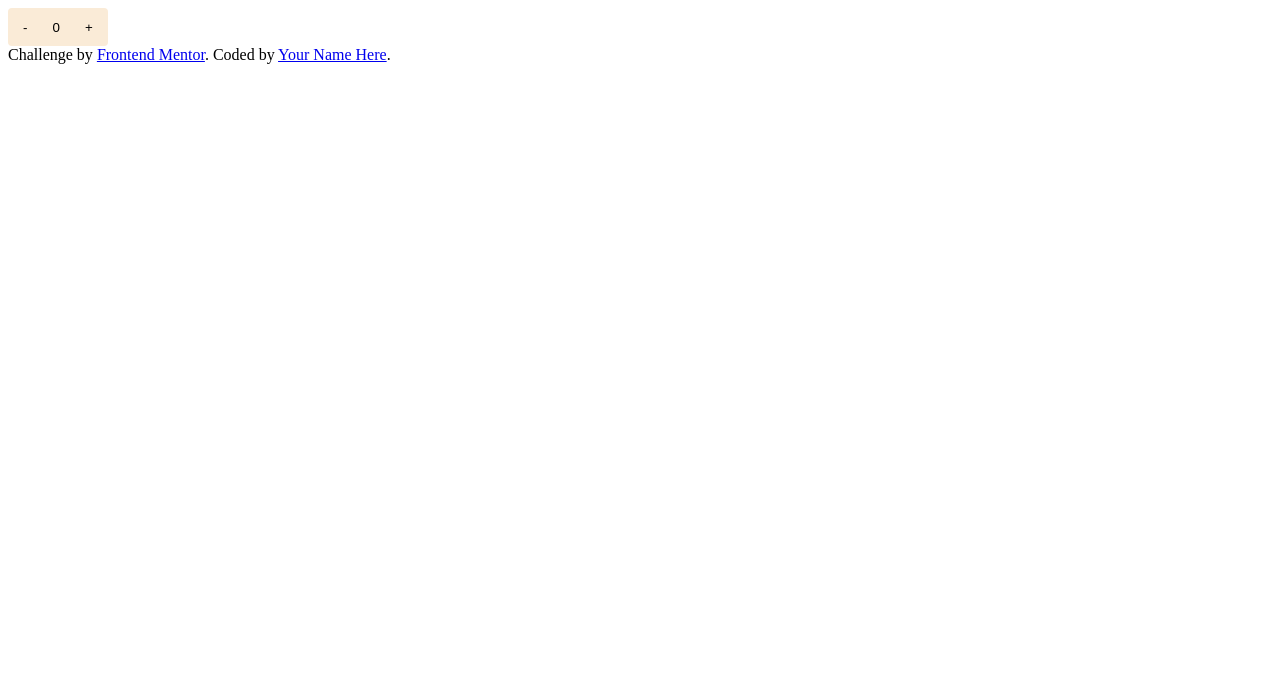
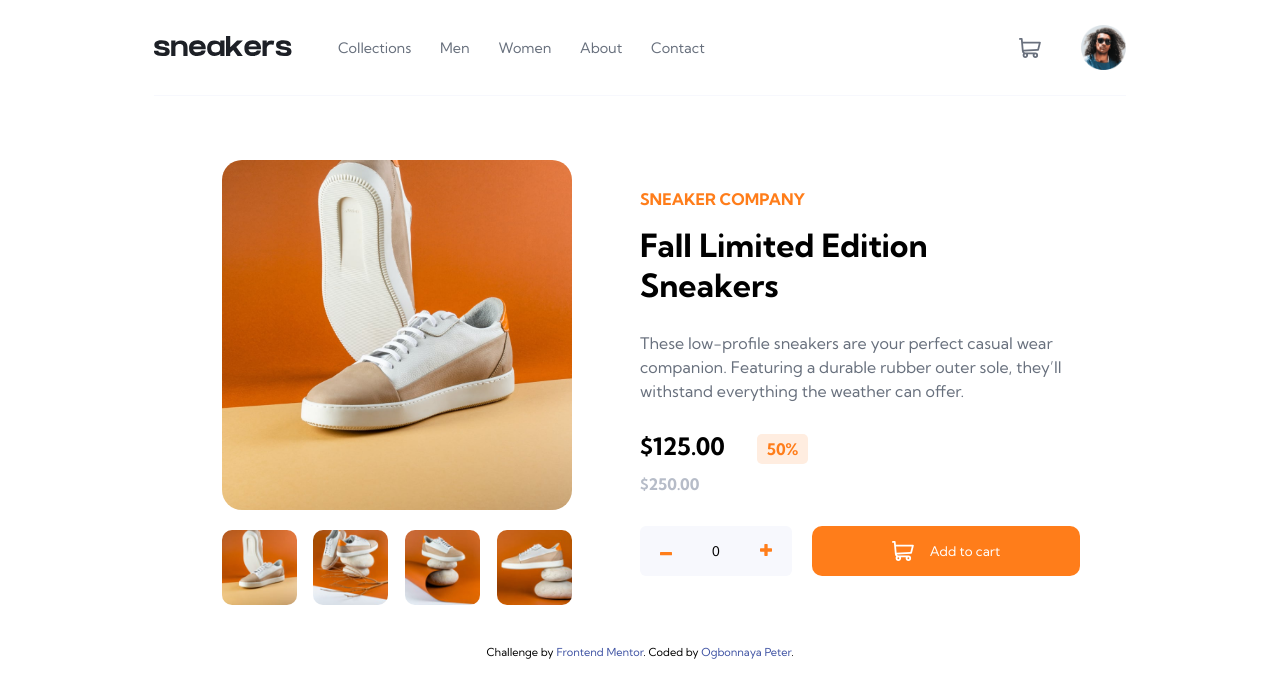
Before and after one commit to iampitrus/ecommerce-landing-page, a React (Create React App) app: page / in a window 1280 px wide. Shown: the top 698 px of the page. Built offline with nearby package versions, Linux system fonts and the light colour scheme.

Commit message:
finished the desktop basic template

```diff
--- a/package.json
+++ b/package.json
@@ -7,8 +7,10 @@
     "@testing-library/jest-dom": "^5.16.4",
     "@testing-library/react": "^13.3.0",
     "@testing-library/user-event": "^13.5.0",
+    "bootstrap": "^5.2.0",
     "framer-motion": "^6.3.11",
     "react": "^18.2.0",
+    "react-bootstrap": "^2.4.0",
     "react-dom": "^18.2.0",
     "react-icons": "^4.4.0",
     "react-router-dom": "^6.3.0",
--- a/src/components/App.jsx
+++ b/src/components/App.jsx
@@ -1,61 +1,19 @@
-import styled from "styled-components";
+import "../index.css";
+import React, { useState } from "react";
+import Nav from "./navigation";
+import { BrowserRouter } from "react-router-dom";
+import ProductInfo from "./productInfo";
+import Footer from "./Footer";
 
 function App() {
+  const [added, setAdded] = useState(0);
   return (
-    <>
-      <ProductNumber class="numberOfProducts">
-        <button>-</button>
-        <button>0</button>
-        <button>+</button>
-      </ProductNumber>
-
-      {/* Collections
-  Men
-  Women
-  About
-  Contact
-
-  Sneaker Company
-
-  Fall Limited Edition Sneakers
-
-  These low-profile sneakers are your perfect casual wear companion. Featuring a
-  durable rubber outer sole, they’ll withstand everything the weather can offer.
-
-  $125.00
-  50%
-  $250.00
-
-  0
-  Add to cart  */}
-
-      <footer class="attribution">
-        Challenge by{" "}
-        <a href="https://www.frontendmentor.io?ref=challenge">
-          Frontend Mentor
-        </a>
-        . Coded by <a href="#">Your Name Here</a>.
-      </footer>
-    </>
+    <BrowserRouter>
+      <Nav number={added} />
+      <ProductInfo handleChange={setAdded} count={added} />
+      <Footer />
+    </BrowserRouter>
   );
 }
 
-const ProductNumber = styled.div`
-  padding: 10px;
-  background-color: antiquewhite;
-  display: inline-block;
-  border-radius: 4px;
-  button {
-    padding-inline: 5px;
-    background: none;
-    border: none;
-  }
-  button:hover {
-    background-color: aqua;
-  }
-  button:nth-child(2) {
-    padding-inline: 20px;
-  }
-`;
-
 export default App;
--- /dev/null
+++ b/src/components/Footer.jsx
@@ -0,0 +1,11 @@
+function Footer() {
+  return (
+    <footer className="attribution">
+      Challenge by{" "}
+      <a href="https://www.frontendmentor.io?ref=challenge">Frontend Mentor</a>.
+      Coded by <a href="/">Ogbonnaya Peter</a>.
+    </footer>
+  );
+}
+
+export default Footer;
--- /dev/null
+++ b/src/components/Modal/cartModal.jsx
@@ -0,0 +1,76 @@
+import styled from "styled-components";
+
+const CartDialogue = ({ price, number }) => {
+  const total = price * number;
+
+  return (
+    <Card style={number === 0 ? { height: "160px" } : { height: "auto" }}>
+      <h3 className="title">Cart</h3>
+      {number === 0 ? (
+        <h3 className="empty-cart">Your cart is empty</h3>
+      ) : (
+        <>
+          <div className="content">
+            <img
+              className="product"
+              src="./images/image-product-1-thumbnail.jpg"
+              alt="product"
+            />
+            <p>
+              Fall Limited Edition Sneakers {`$${price} x ${number}`}{" "}
+              <span>{`$${total}`}</span>{" "}
+            </p>
+            <img src="./images/icon-delete.svg" alt="" />
+          </div>
+          <button>Checkout</button>
+        </>
+      )}
+    </Card>
+  );
+};
+
+const Card = styled.div`
+  position: relative;
+  background-color: #fff;
+  width: 340px;
+  border-radius: 8px;
+  padding: 1rem;
+  box-shadow: 0 0 20px #68707d7f;
+  .title {
+    padding-bottom: 1rem;
+    border-bottom: 1px solid hsl(223, 64%, 98%);
+  }
+  .empty-cart {
+    position: absolute;
+    top: 50%;
+    left: 25%;
+    color: hsl(219, 9%, 45%);
+  }
+  .content {
+    display: flex;
+    align-items: center;
+    margin-block: 1rem;
+    gap: 0.5rem;
+    p {
+      color: hsl(219, 9%, 45%);
+      span {
+        font-weight: 700;
+        color: #000;
+      }
+    }
+    .product {
+      border-radius: 3px;
+      width: 45px;
+    }
+  }
+  button {
+    cursor: pointer;
+    border-radius: 10px;
+    width: 100%;
+    color: #fff;
+    background-color: hsl(26, 100%, 55%);
+    padding: 1rem;
+    border: none;
+  }
+`;
+export default CartDialogue;
--- /dev/null
+++ b/src/components/buttonGroup.jsx
@@ -0,0 +1,39 @@
+import React from "react";
+import styled from "styled-components";
+
+const ButtonGroup = ({ handleChange, count }) => {
+  const decrease = () => count > 0 && handleChange(count - 1);
+  const increase = () => handleChange(count + 1);
+  return (
+    <ProductNumber>
+      <button onClick={decrease}>
+        <img src="./images/icon-minus.svg" alt="" />
+      </button>
+      <button className="count">{count}</button>
+      <button onClick={increase}>
+        <img src="./images/icon-plus.svg" alt="" />
+      </button>
+    </ProductNumber>
+  );
+};
+
+const ProductNumber = styled.div`
+  position: relative;
+  display: flex;
+  justify-content: space-between;
+  align-items: center;
+  background-color: hsl(223, 64%, 98%);
+  border-radius: 6px;
+  button {
+    padding: 15px 20px;
+    cursor: pointer;
+    background: none;
+    color: black;
+    border: none;
+  }
+  .count {
+    cursor: text;
+  }
+`;
+
+export default ButtonGroup;
--- a/src/components/navigation.jsx
+++ b/src/components/navigation.jsx
@@ -1,9 +1,9 @@
 import React, { useState } from "react";
 import styled from "styled-components";
 import { NavLink } from "react-router-dom";
-import CartDialogue from "./cartModal";
-function Nav() {
-  const [showCheckout, setShowCheckout] = useState(false);
+import CartDialogue from "./Modal/cartModal";
+function Nav({ number }) {
+  const [toggleDialogue, settoggleDialogue] = useState(false);
   return (
     <Header>
       <div className="pages-link">
@@ -21,16 +21,16 @@ function Nav() {
       </div>
       <div className="user-link">
         <img
-          onClick={() => setShowCheckout(!showCheckout)}
+          onClick={() => settoggleDialogue(!toggleDialogue)}
           className="cart"
           src="./images/icon-cart.svg"
           alt="shop"
         />
         <img className="avatar" src="./images/image-avatar.png" alt="avatar" />
-        <NotifyBtn>3</NotifyBtn>
-        {showCheckout && (
+        {number > 0 && <NotifyBtn>{number}</NotifyBtn>}
+        {toggleDialogue && (
           <Checkout>
-            <CartDialogue />
+            <CartDialogue price={125.0} number={number} />
           </Checkout>
         )}
       </div>
@@ -102,7 +102,7 @@ const NotifyBtn = styled.button`
   padding: 0 5px;
   font-size: 8px;
   top: 2.15rem;
-  right: calc(2.5rem + 43px + 10%);
+  right: calc(2.5rem + 43px + 12%);
 `;
 
 const Checkout = styled.div`
--- /dev/null
+++ b/src/components/productInfo.jsx
@@ -0,0 +1,163 @@
+import React, { useState } from "react";
+
+import styled from "styled-components";
+import ButtonGroup from "./buttonGroup";
+
+function ProductView() {
+  const products = [
+    {
+      id: 1,
+      mainUrl: "./images/image-product-1.jpg",
+      thumbUrl: "./images/image-product-1-thumbnail.jpg",
+    },
+    {
+      id: 2,
+      mainUrl: "./images/image-product-2.jpg",
+      thumbUrl: "./images/image-product-2-thumbnail.jpg",
+    },
+    {
+      id: 3,
+      mainUrl: "./images/image-product-3.jpg",
+      thumbUrl: "./images/image-product-3-thumbnail.jpg",
+    },
+    {
+      id: 4,
+      mainUrl: "./images/image-product-4.jpg",
+      thumbUrl: "./images/image-product-4-thumbnail.jpg",
+    },
+  ];
+
+  return (
+    <Container>
+      <img src="./images/image-product-1.jpg" alt="" />
+      <div>
+        {products.map((thumbs) => (
+          <img key={thumbs.id} id={thumbs.id} src={thumbs.thumbUrl} alt="" />
+        ))}
+      </div>
+    </Container>
+  );
+}
+
+function ProductInfo({ handleChange }) {
+  const [count, setCount] = useState(0);
+  return (
+    <InfoContainer>
+      <ProductView />
+      <div className="details">
+        <h3 className="heading"> Sneaker Company</h3>
+        <h1>
+          Fall Limited Edition <br /> Sneakers
+        </h1>
+        <p>
+          These low-profile sneakers are your perfect casual wear <br />{" "}
+          companion. Featuring a durable rubber outer sole, they’ll withstand
+          everything the weather can offer.
+        </p>
+        <h2 className="current-price">$125.00</h2>
+        <h3 className="discount">50%</h3>
+        <h3 className="old-price">$250.00</h3>
+        <div style={{ display: "flex", gap: 20 }}>
+          <ButtonGroup handleChange={setCount} count={count} />
+          <button onClick={() => handleChange(count)} className="add-cart">
+            <svg width="22" height="20" xmlns="http://www.w3.org/2000/svg">
+              <path
+                d="M20.925 3.641H3.863L3.61.816A.896.896 0 0 0 2.717 0H.897a.896.896 0 1 0 0 1.792h1l1.031 11.483c.073.828.52 1.726 1.291 2.336C2.83 17.385 4.099 20 6.359 20c1.875 0 3.197-1.87 2.554-3.642h4.905c-.642 1.77.677 3.642 2.555 3.642a2.72 2.72 0 0 0 2.717-2.717 2.72 2.72 0 0 0-2.717-2.717H6.365c-.681 0-1.274-.41-1.53-1.009l14.321-.842a.896.896 0 0 0 .817-.677l1.821-7.283a.897.897 0 0 0-.87-1.114ZM6.358 18.208a.926.926 0 0 1 0-1.85.926.926 0 0 1 0 1.85Zm10.015 0a.926.926 0 0 1 0-1.85.926.926 0 0 1 0 1.85Zm2.021-7.243-13.8.81-.57-6.341h15.753l-1.383 5.53Z"
+                fill="#fff"
+                fill-rule="nonzero"
+              />
+            </svg>
+            Add to cart
+          </button>
+        </div>
+      </div>
+    </InfoContainer>
+  );
+}
+
+const Container = styled.div`
+  /* margin-top: 4rem; */
+  width: 350px;
+
+  & > img {
+    border-radius: 20px;
+    width: 350px;
+    aspect-ratio: 1;
+  }
+
+  div {
+    margin-top: 1rem;
+    display: flex;
+    justify-content: space-between;
+
+    img {
+      width: 75px;
+      border-radius: 10px;
+    }
+  }
+`;
+
+const InfoContainer = styled.div`
+  display: grid;
+  grid-template-columns: 1fr 1fr;
+  align-items: center;
+  justify-items: center;
+  margin-top: 4rem;
+  .details {
+    width: 100%;
+    h3.heading {
+      margin-bottom: 1rem;
+      text-transform: uppercase;
+      color: hsl(26, 100%, 55%);
+    }
+
+    p {
+      color: hsl(219, 9%, 45%);
+      margin-block: 1.6rem;
+      line-height: 1.5;
+    }
+    h2.current-price {
+      display: inline-block;
+      margin-right: 2rem;
+      line-height: 1.5;
+    }
+    h3.discount {
+      display: inline;
+      border-radius: 5px;
+      padding: 5px 10px;
+      background-color: hsl(25, 100%, 94%);
+      color: hsl(26, 100%, 55%);
+    }
+    h3.old-price {
+      margin-top: 0.6rem;
+      margin-bottom: 2rem;
+      color: hsl(220, 14%, 75%);
+    }
+    .add-cart {
+      position: relative;
+      padding: 15px 5rem;
+      background-color: hsl(26, 100%, 55%);
+      color: #fff;
+      border: none;
+      border-radius: 10px;
+      display: flex;
+      align-items: center;
+      svg {
+        margin-right: 1rem;
+      }
+      &:hover::before {
+        content: "";
+        opacity: 0.5;
+        position: absolute;
+        top: 0;
+        left: 0;
+        width: 100%;
+        height: 100%;
+        background-color: hsl(25, 100%, 94%);
+      }
+    }
+  }
+`;
+
+export default ProductInfo;
+export { ProductView };
--- a/src/index.css
+++ b/src/index.css
@@ -1,16 +1,39 @@
 @import url("https://fonts.googleapis.com/css2?family=Kumbh+Sans:wght@400;700&display=swap");
 
+:root {
+  --Orange: hsl(26, 100%, 55%);
+  --PaleOrange: hsl(25, 100%, 94%);
+  --Veryblue: hsl(220, 13%, 13%);
+  --Darkgrayishblue: hsl(219, 9%, 45%);
+  --Grayishblue: hsl(220, 14%, 75%);
+  --Lightgrayishblue: hsl(223, 64%, 98%);
+  --White: hsl(0, 0%, 100%);
+  --Black: hsl(0, 0%, 0%);
+  /* This black will have 75% opacity for lightbox background */
+}
+
 * {
+  text-decoration: none;
   box-sizing: border-box;
   margin: 0;
   padding: 0;
+  font-family: "Kumbh Sans", sans-serif;
+}
+body {
+  overflow-x: hidden;
+  margin-inline: 12%;
+}
+h3 {
+  font-size: 1rem;
 }
 p {
+  color: var(--Grayishblue);
   font-size: 16px;
   font-weight: 400;
 }
 
 .attribution {
+  margin-top: 2.5rem;
   font-size: 11px;
   text-align: center;
 }
--- a/src/index.js
+++ b/src/index.js
@@ -1,5 +1,5 @@
 import React from "react";
-import ReactDOM from "react-dom";
+import ReactDOM from "react-dom/client";
 import App from "./components/App";
 
 const root = ReactDOM.createRoot(document.getElementById("root"));
```
Also changed, not shown: src/components/Modal/ProductView.jsx (added, +31 -0 lines), 2 other files (tests, documents, lock files or other folders).
